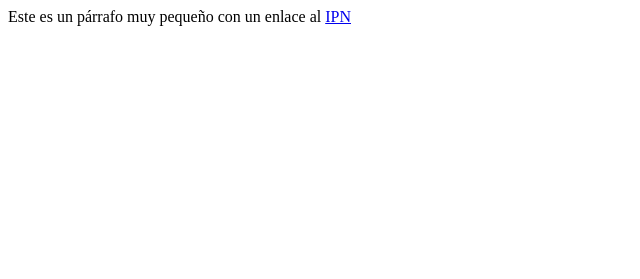
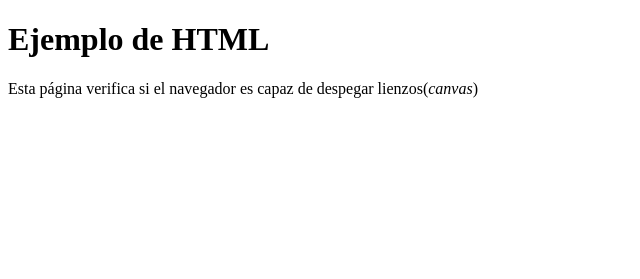
Before and after one commit to LuisEstradaB/LuisEstradaB.github.io, a plain HTML site: page index.html in a window 1280 px wide. Shown: the whole page, without its empty margins (0-640 px from the left). Drawn offline with Linux system fonts and the light colour scheme.

Commit message:
Update index.html

```diff
--- a/index.html
+++ b/index.html
@@ -1,9 +1,17 @@
-<html>
+<!doctype html>
+<html lang="es">
+  <head>
+    <meta charset="utf-8">
+    <title>Ejemplo de HTML</title>
+  </head>
   <body>
+    <h1>Ejemplo de HTML</h1>
     <p>
-    Este es un p&aacute;rrafo muy peque&ntilde;o
-    con un enlace al
-    <a href="http://www.ipn.mx">IPN</a>
+      Esta página verifica si el navegador es capaz de despegar
+      lienzos(<em>canvas</em>)
     </p>
+    <canvas>
+      No funciona
+    </canvas>
   </body>
 </html>
```
